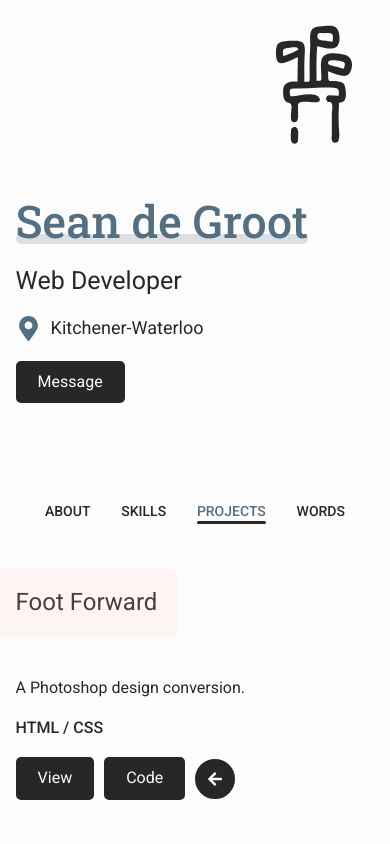
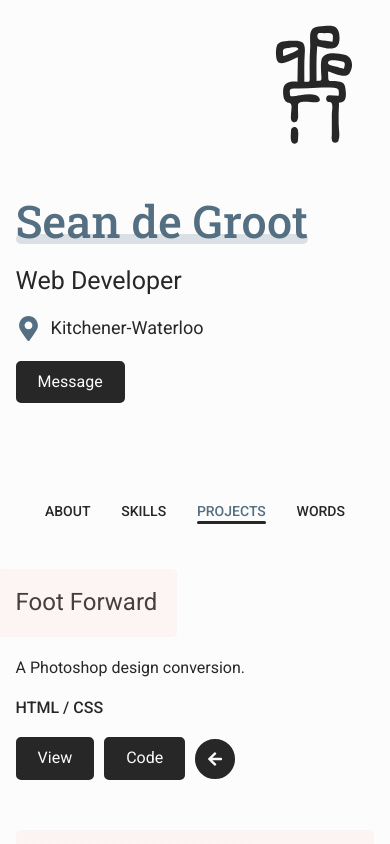
Before and after one commit to seandaniel/portfolio-v3, a React (Create React App) app: page /foot-forward in a window 390 px wide. Shown: the top 844 px of the page. Built offline with nearby package versions, Linux system fonts and the light colour scheme.

Commit message:
p spacing

```diff
--- a/src/Components/Projects/projects.scss
+++ b/src/Components/Projects/projects.scss
@@ -150,12 +150,6 @@
   .project-content {
     width: 100%;
     margin: 20px 0 50px 0;
-  }
-}
-
-@media (max-width: 440px) {
-  .project-content p {
-    margin: 40px 0 20px 0;
   }
 }
 
```
